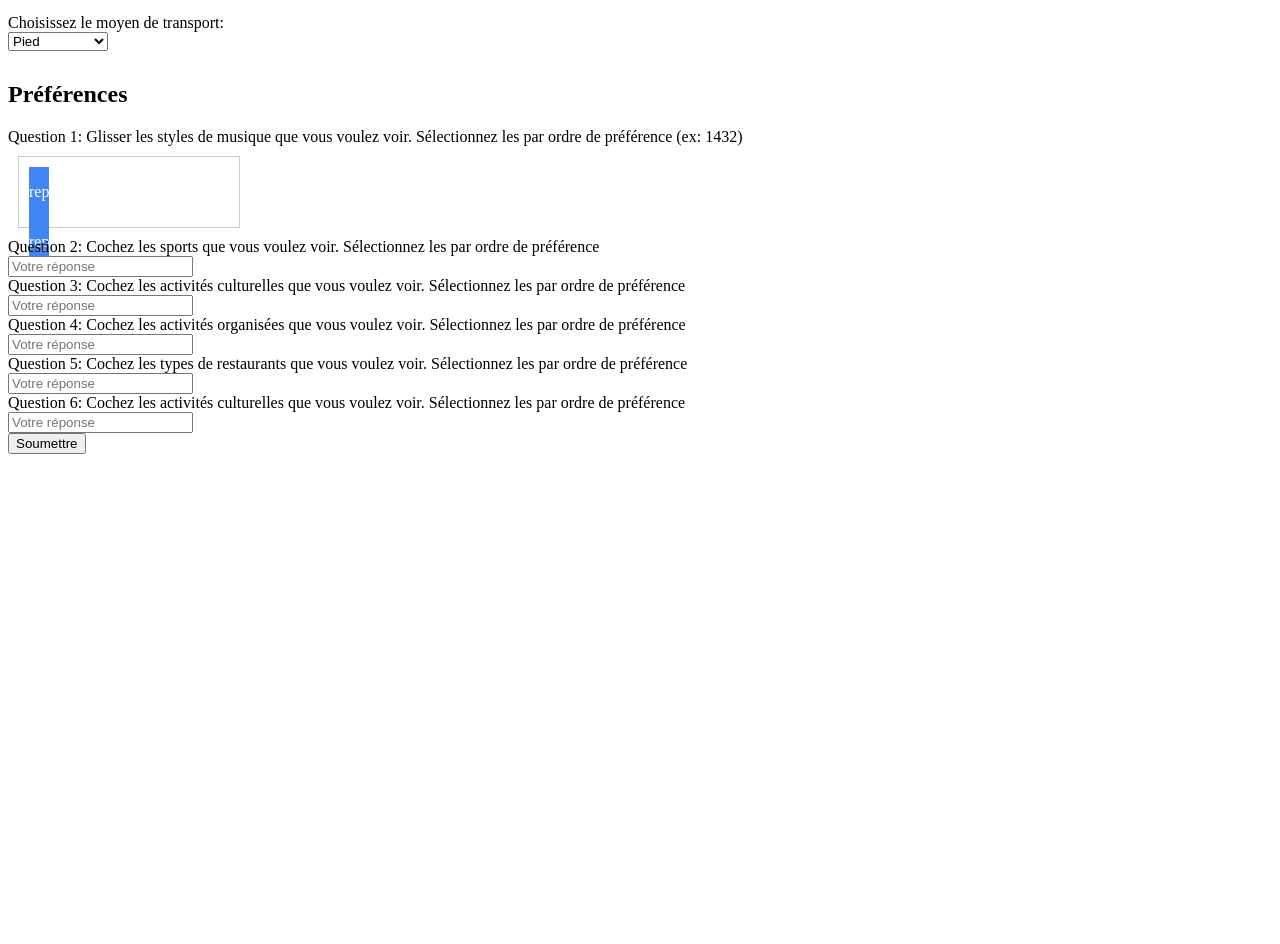
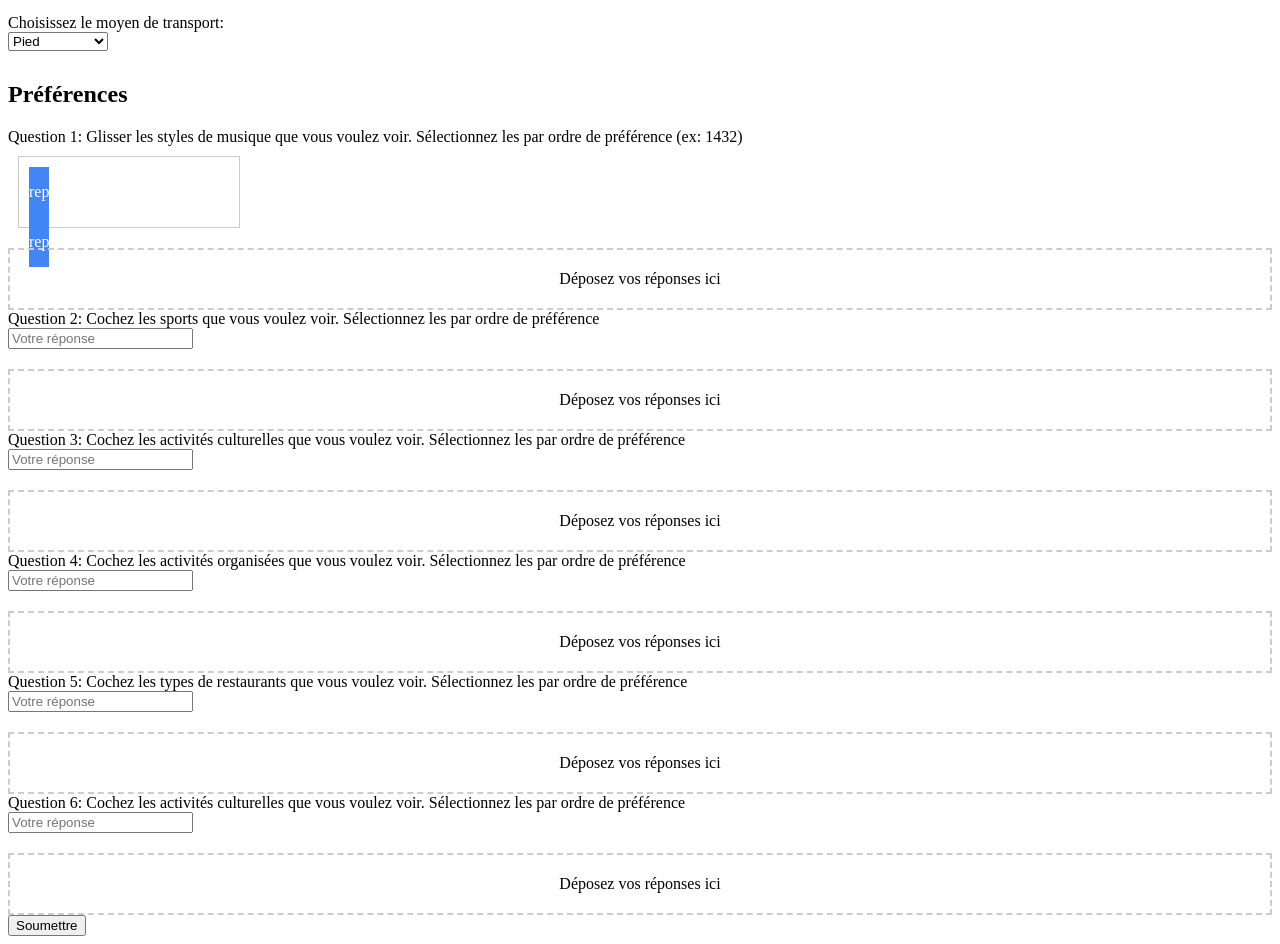
Before and after one commit to timouchee/SAE-S3.01, a PHP site: page /siteWebDemo.php in a window 1280 px wide. Shown: the part 659-1603 px from the top of the page. Before the commit the page ends 1113 px from the top, so only its background shows below. Run offline with PHP 8.4, Linux system fonts and the light colour scheme.

Commit message:
création de la page de questionnaire

```diff
--- a/src/siteWebDemo.css
+++ b/src/siteWebDemo.css
@@ -44,3 +44,10 @@
     line-height: 50px;
     cursor: move;
 }
+
+.zone-depot {
+    border: 2px dashed #ccc;
+    padding: 20px;
+    margin-top: 20px;
+    text-align: center;
+}
--- a/src/siteWebDemo.php
+++ b/src/siteWebDemo.php
@@ -74,36 +74,54 @@
                 <div id="draggable1" class="draggable" draggable="true" ondragstart="drag(event)">rep1</div>
                 <div id="draggable2" class="draggable" draggable="true" ondragstart="drag(event)">rep2</div>
             </div>
+            <div id="zoneDepot" class="zone-depot" ondrop="drop(event)" ondragover="allowDrop(event)">
+                Déposez vos réponses ici
+            </div>
         </div>
 
         <!-- Question 2 -->
         <div class="info-preference-container">
             <label for="reponseSport">Question 2: Cochez les sports que vous voulez voir. Sélectionnez les par ordre de préférence</label><br>
             <input type="text" id="reponseSport" name="reponseSport" placeholder="Votre réponse" class="info-preference" draggable="true" ondragstart="drag(event)">
+            <div id="zoneDepot" class="zone-depot" ondrop="drop(event)" ondragover="allowDrop(event)">
+                Déposez vos réponses ici
+            </div>
         </div>
 
         <!-- Question 3 -->
         <div class="info-preference-container">
             <label for="reponseActivitesCulturelles">Question 3: Cochez les activités culturelles que vous voulez voir. Sélectionnez les par ordre de préférence</label><br>
             <input type="text" id="reponseActivitesCulturelles" name="reponseActivitesCulturelles" placeholder="Votre réponse" class="info-preference" draggable="true" ondragstart="drag(event)">
+            <div id="zoneDepot" class="zone-depot" ondrop="drop(event)" ondragover="allowDrop(event)">
+                Déposez vos réponses ici
+            </div>
         </div>
 
         <!-- Question 4 -->
         <div class="info-preference-container">
             <label for="reponseActivitesOrganisees">Question 4: Cochez les activités organisées que vous voulez voir. Sélectionnez les par ordre de préférence</label><br>
             <input type="text" id="reponseActivitesOrganisees" name="reponseActivitesOrganisees" placeholder="Votre réponse" class="info-preference" draggable="true" ondragstart="drag(event)">
+            <div id="zoneDepot" class="zone-depot" ondrop="drop(event)" ondragover="allowDrop(event)">
+                Déposez vos réponses ici
+            </div>
         </div>
 
         <!-- Question 5 -->
         <div class="info-preference-container">
             <label for="reponseRestaurants">Question 5: Cochez les types de restaurants que vous voulez voir. Sélectionnez les par ordre de préférence</label><br>
             <input type="text" id="reponseRestaurants" name="reponseRestaurants" placeholder="Votre réponse" class="info-preference" draggable="true" ondragstart="drag(event)">
+            <div id="zoneDepot" class="zone-depot" ondrop="drop(event)" ondragover="allowDrop(event)">
+                Déposez vos réponses ici
+            </div>
         </div>
 
         <!-- Question 6 -->
         <div class="info-preference-container">
             <label for="reponseSorties">Question 6: Cochez les activités culturelles que vous voulez voir. Sélectionnez les par ordre de préférence</label><br>
             <input type="text" id="reponseSorties" name="reponseSorties" placeholder="Votre réponse" class="info-preference" draggable="true" ondragstart="drag(event)">
+            <div id="zoneDepot" class="zone-depot" ondrop="drop(event)" ondragover="allowDrop(event)">
+            Déposez vos réponses ici
+        </div>
         </div>
 
     <input type="submit" value="Soumettre">
@@ -230,6 +248,10 @@
             container.addEventListener('drop', drop);
         });
     });
+    var zoneDepot = document.getElementById('zoneDepot');
+
+    zoneDepot.addEventListener('dragover', allowDrop);
+    zoneDepot.addEventListener('drop', drop);
 </script>
 </body>
 </html>
```
